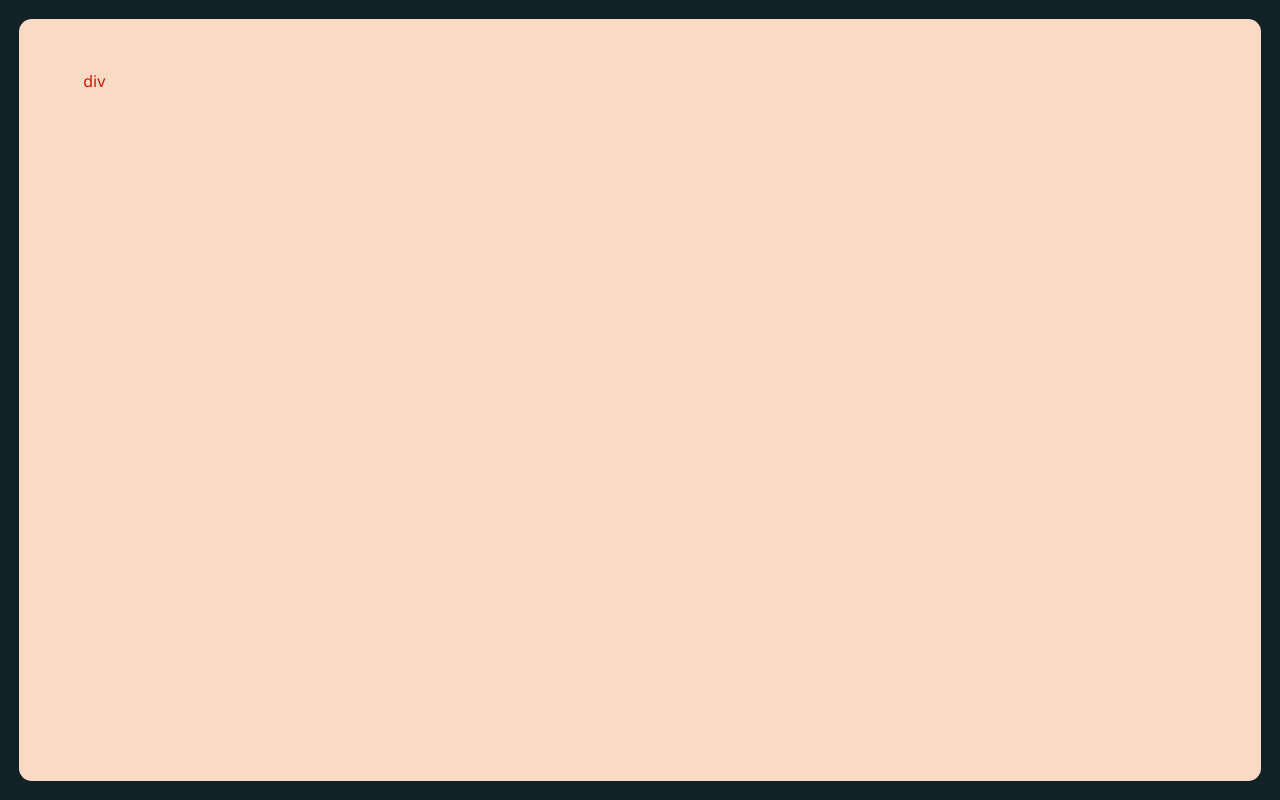
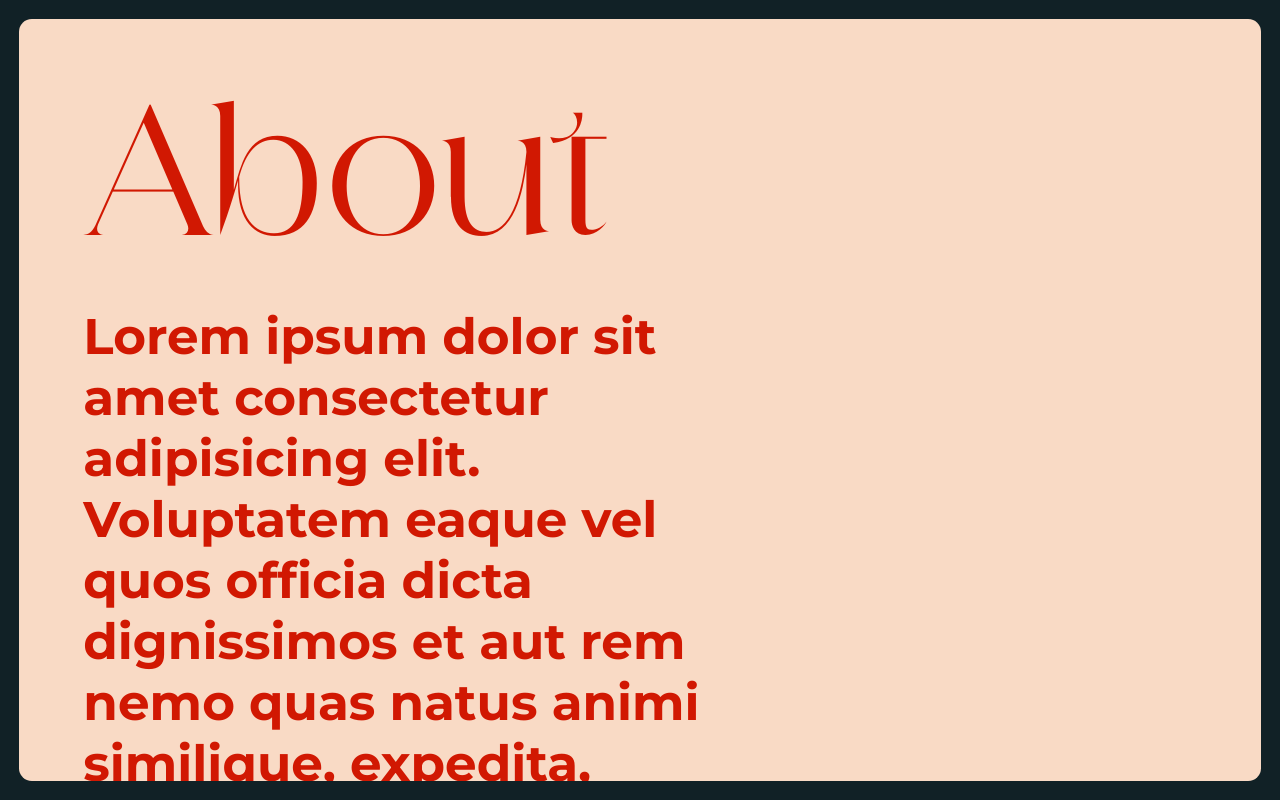
Before and after one commit to Rockittyy/INFACT_goes_to_IThecno, a React (Create React App) app in the folder main/: page /About in a window 1280 px wide. Built offline with nearby package versions, Linux system fonts and the light colour scheme.

Commit message:
about page simple palai grid

```diff
--- a/main/src/pages/AboutPG.tsx
+++ b/main/src/pages/AboutPG.tsx
@@ -7,8 +7,16 @@ interface AboutPGProps {
 const AboutPG: FC<AboutPGProps> = ({ }) => {
   return (
     <div className='AboutPG'>
-      div
+      <main className="">
+        <div className="Title">
+          <h1>About</h1>
+        </div>
+        <p>Lorem ipsum dolor sit amet consectetur adipisicing elit. Voluptatem eaque vel quos officia dicta dignissimos et aut rem nemo quas natus animi similique, expedita, ipsum, non illum doloremque quaerat odio.</p>
 
+      </main>
+      <div className="Robot"></div>
+      <div className="TimeArchive"></div>
+      <div className="Archives"></div>
     </div>
   )
 }
--- a/main/src/sass/index.scss
+++ b/main/src/sass/index.scss
@@ -20,7 +20,7 @@ body {
 
 .App {
     background-color: $cpBackground;
-    overflow-y:visible;
+    overflow-y: visible;
     overflow-x: hidden;
     width: $appWidth;
     height: $appHight;
@@ -28,7 +28,7 @@ body {
     box-sizing: border-box;
 
     padding: 0 5vw;
-    div{
+    div {
         margin-top: 4vw;
         max-width: 100%;
     }
@@ -96,3 +96,10 @@ button {
     cursor: pointer;
     text-decoration: none;
 }
+
+p {
+    font-family: "Montserrat", sans-serif;
+    font-optical-sizing: auto;
+    font-weight: bold;
+    font-size: 50px;
+}
--- a/main/src/sass/pages/AboutPG.scss
+++ b/main/src/sass/pages/AboutPG.scss
@@ -1,5 +1,23 @@
 @import "../var.scss";
+.AboutPG {
+    width: 100%;
+    display: grid;
+    grid-template-columns: 60% 40%;
+    grid-template-rows: 100vh 1fr 1fr;
+    grid-column-gap: 0px;
+    grid-row-gap: 0px;
 
-.AboutPG {
+    main {
+        grid-area: 1 / 1 / 2 / 2;
 
+    }
+    .Robot {
+        grid-area: 1 / 2 / 3 / 3;
+    }
+    .TimeArchive {
+        grid-area: 2 / 1 / 3 / 2;
+    }
+    .Archives {
+        grid-area: 3 / 1 / 4 / 3;
+    }
 }
--- a/main/src/sass/var.scss
+++ b/main/src/sass/var.scss
@@ -1,4 +1,5 @@
 @import url("https://fonts.googleapis.com/css2?family=Noto+Sans:ital,wght@0,100..900;1,100..900&display=swap");
+@import url('https://fonts.googleapis.com/css2?family=Montserrat:ital,wght@0,100..900;1,100..900&display=swap');
 
 @font-face {
     //sagite
```
